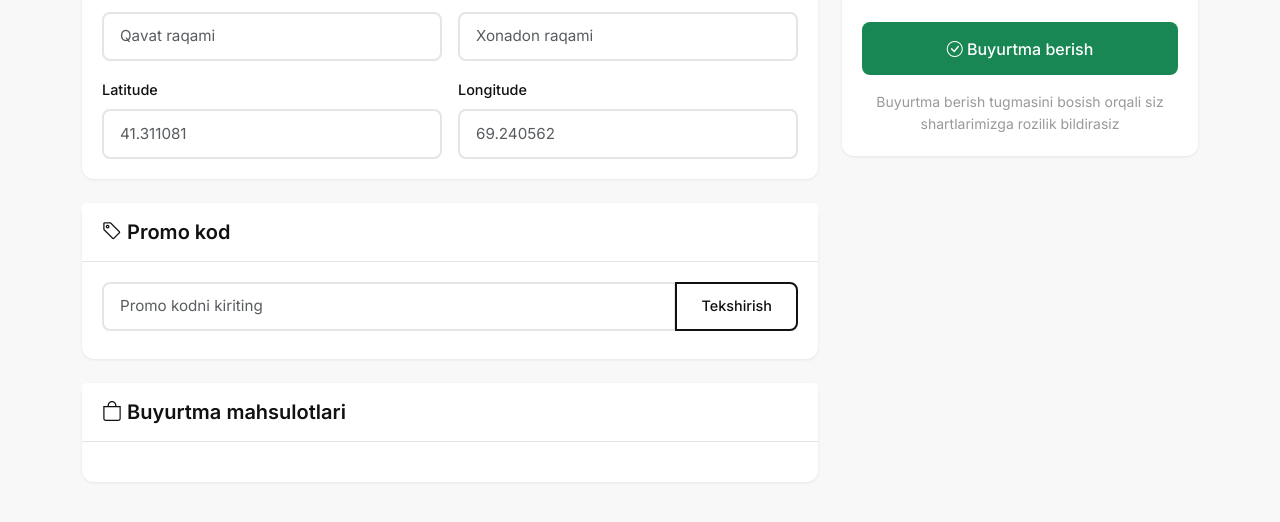
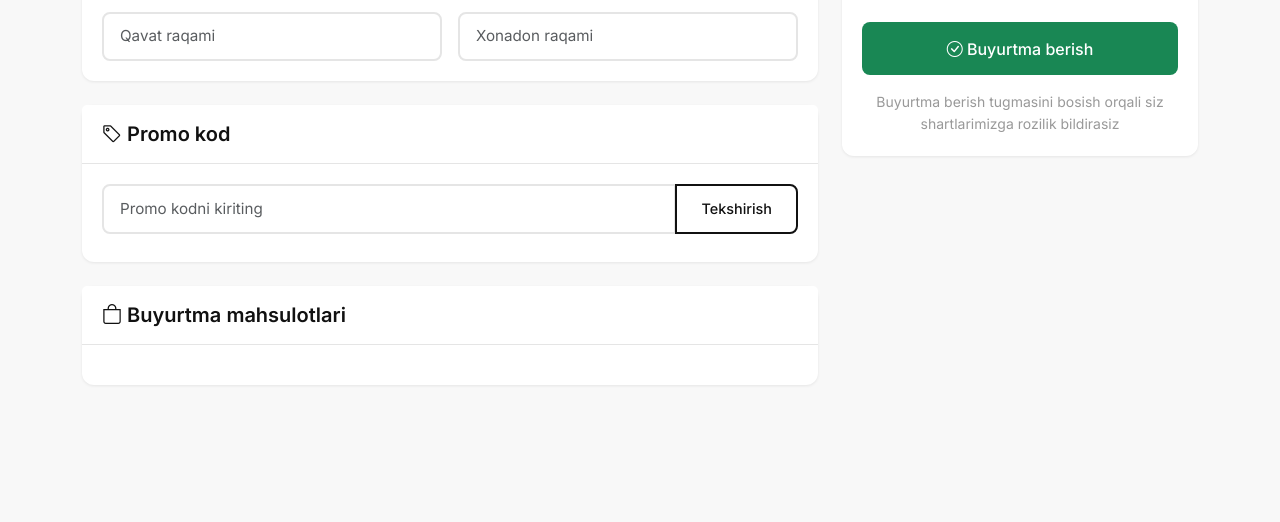
Before and after one commit to Khudoykulov/E-commerce_Full-stack, a Django app: template templates/frontend/checkout.html in a window 1280 px wide. Shown: the part 367-889 px from the top of the page. Run offline with Django 5.2, Linux system fonts and the light colour scheme; the template is opened without the code that fills it, so the values that code supplies are empty; parts of the project's set-up code (start-up, migrations or seed data) failed here and were passed over; some libraries are stand-ins or nearby versions.

Commit message:
location

```diff
--- a/templates/frontend/checkout.html
+++ b/templates/frontend/checkout.html
@@ -56,14 +56,6 @@
                                 <div class="col-md-6">
                                     <label class="form-label">Xonadon</label>
                                     <input type="text" name="apartment" class="form-control" placeholder="Xonadon raqami">
-                                </div>
-                                <div class="col-md-6">
-                                    <label class="form-label">Latitude</label>
-                                    <input type="text" name="latitude" class="form-control" placeholder="41.311081">
-                                </div>
-                                <div class="col-md-6">
-                                    <label class="form-label">Longitude</label>
-                                    <input type="text" name="longitude" class="form-control" placeholder="69.240562">
                                 </div>
                             </div>
                         </div>
```
Also changed, not shown: templates/frontend/account/profile.html (+0 -10 lines).
